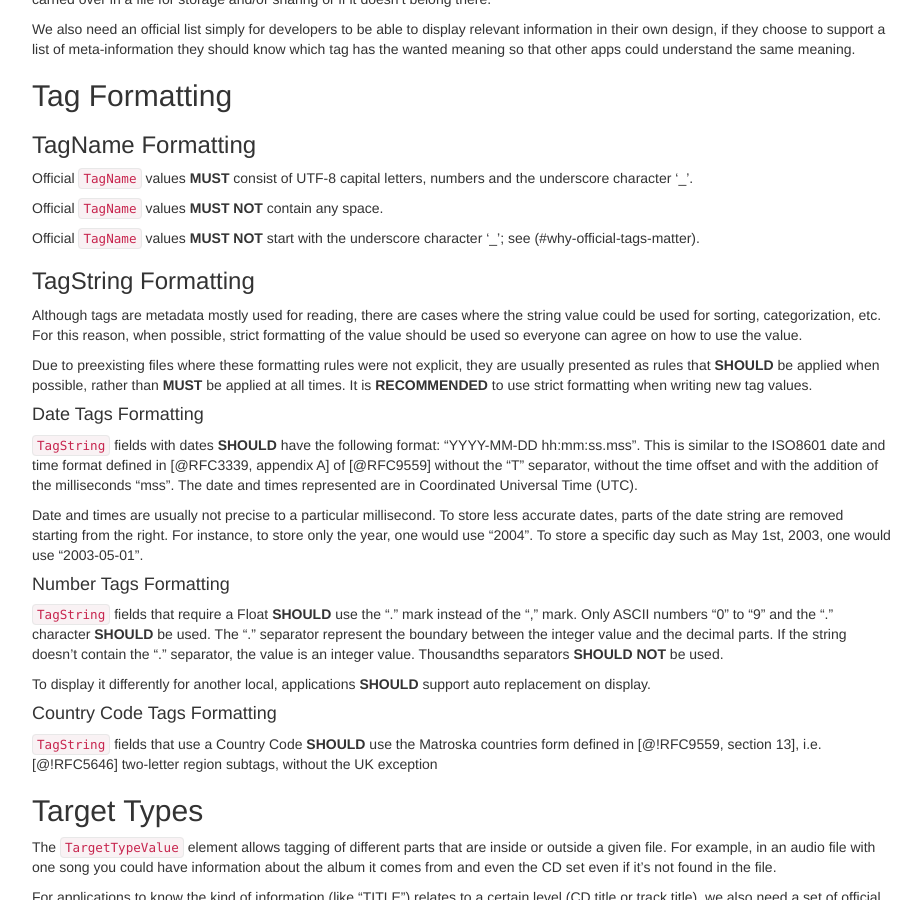
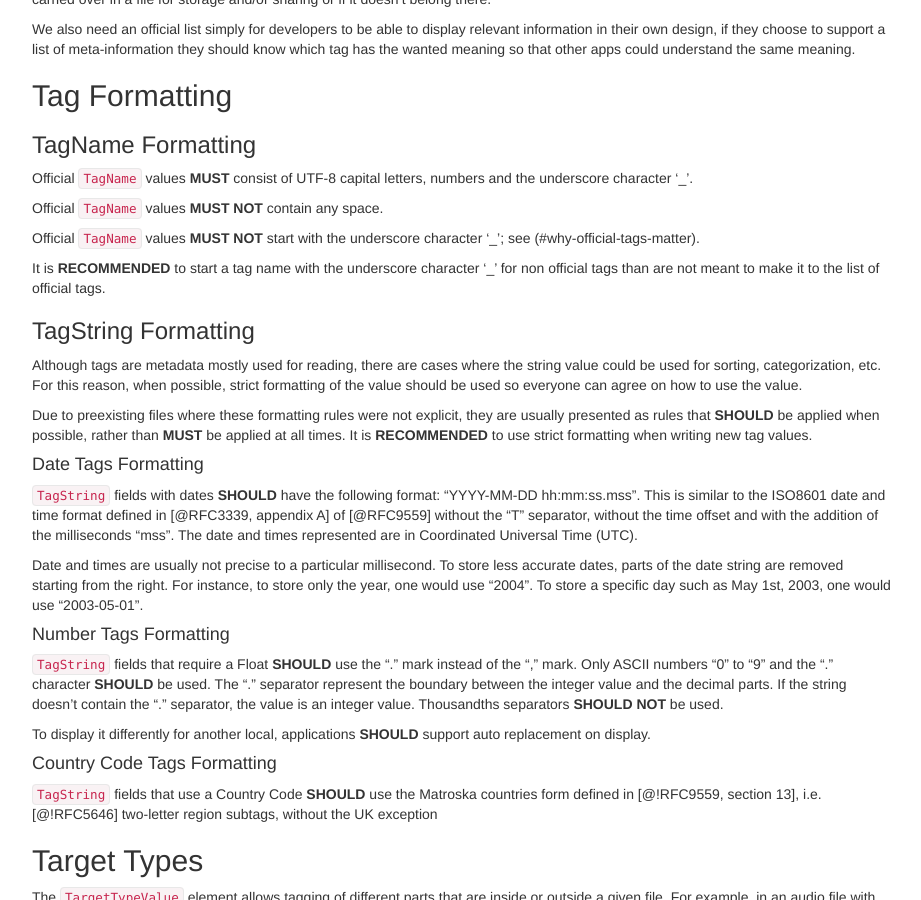
Before and after one commit to ietf-wg-cellar/matroska-specification, a Jekyll site: the page built from tagging.md, in a window 1280 px wide and 900 px high, scrolled down 1217 px. Shown: the whole window, without its empty margins (273-1194 px from the left). Built offline with Jekyll 4.4.1, drawn with Linux system fonts in a browser that asks for light colours; our own code applies the rules of GitHub Pages for plain Markdown files.

Commit message:
add a recommendation for underscore starting tags
Although once it's written in a file in cannot be turned
into an official value, unless the file is edited.

```diff
--- a/tagging.md
+++ b/tagging.md
@@ -78,6 +78,8 @@ Official `TagName` values **MUST** consist of UTF-8 capital letters, numbers and
 Official `TagName` values **MUST NOT** contain any space.
 
 Official `TagName` values **MUST NOT** start with the underscore character '_'; see (#why-official-tags-matter).
+
+It is **RECOMMENDED** to start a tag name with the underscore character '_' for non official tags than are not meant to make it to the list of official tags.
 
 ### TagString Formatting
 
```
